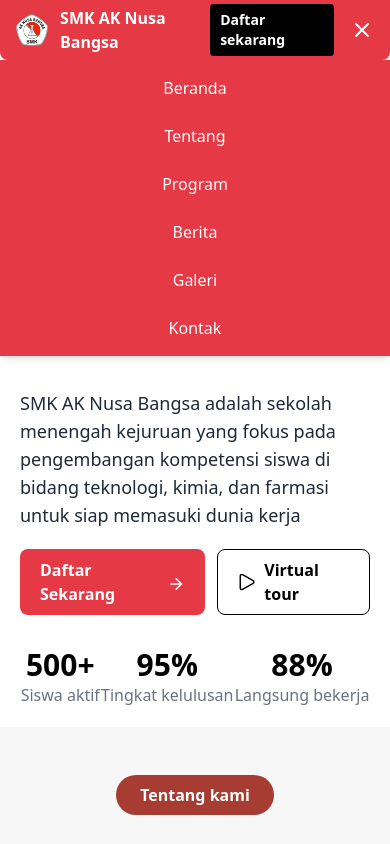
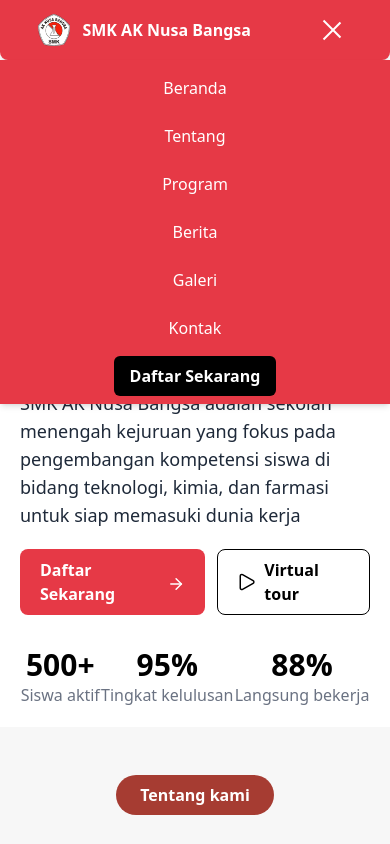
Before and after one commit to faturahaman/School-web-FE, a React (Vite) app: page / in a window 390 px wide. Both pictures are taken after a click on the button "Open menu". Shown: the top 844 px of the page. Built offline with nearby package versions, Linux system fonts and the light colour scheme.

Commit message:
animasiin dikit

```diff
--- a/src/components/Nav.jsx
+++ b/src/components/Nav.jsx
@@ -2,39 +2,111 @@
 import { useState } from "react";
 import { AlignJustify, X } from "lucide-react";
 
-function Nav() {
-  const [isOpen, setIsOpen] = useState(false);
+const customStyles = `
+  @keyframes slideDown {
+    from {
+      opacity: 0;
+      transform: translateY(-10px);
+    }
+    to {
+      opacity: 1;
+      transform: translateY(0);
+    }
+  }
 
-  return (
-    <nav className="fixed top-0 left-0 w-full z-50 flex md:justify-evenly justify-around flex-shrink-0 items-center h-15 bg-[#e63946] text-white rounded-b-lg shadow-md px-4 py-3">
-      <div className="flex gap-3 items-center">
-        <img src={aknb} alt="Logo AKNB" className="h-8 w-auto cursor-pointer" />
-        <h1 className="font-bold md:text-xl text-base">SMK AK Nusa Bangsa</h1>
-      </div>
+  @keyframes fadeInUp {
+    from {
+      opacity: 0;
+      transform: translateY(20px);
+    }
+    to {
+      opacity: 1;
+      transform: translateY(0);
+    }
+  }
 
-      <div className="hidden md:block">
-        <ul className="flex flex-col md:flex-row md:space-x-4 space-y-2 md:space-y-0 mt-4 md:mt-0 text-sm md:text-base">
-          {[
+  .animate-slide-down {
+    animation: slideDown 0.3s ease-out;
+    will-change: transform, opacity;
+  }
+
+  .animate-fade-in-up {
+    animation: fadeInUp 0.4s ease-out both;
+    will-change: transform, opacity;
+  }
+`;
+
+const NAV_ITEMS = [
   { href: "/", label: "Beranda" },
   { href: "/about", label: "Tentang" },
   { href: "/contact", label: "Program" },
   { href: "/berita", label: "Berita" },
   { href: "/galeri", label: "Galeri" },
   { href: "/kontak", label: "Kontak" },
-          ].map((item) => (
-            <li key={item.href}>
+];
+
+const NavItem = ({ href, label, onClick }) => (
+  <li>
     <a
-                href={item.href}
+      href={href}
+      onClick={onClick}
       className="group relative w-max inline-block"
     >
-                <span>{item.label}</span>
+      <span>{label}</span>
       <span className="absolute -bottom-1 left-0 w-0 h-0.5 bg-white transition-all duration-300 group-hover:w-full"></span>
     </a>
   </li>
-          ))}
-        </ul>
+);
+
+const MobileNavItem = ({ href, label, onClick, isButton = false }) => (
+  <li>
+    <a
+      href={href}
+      onClick={onClick}
+      className={`block px-4 py-2 transition-colors duration-200 ${
+        isButton
+          ? 'bg-black text-white rounded-md mx-4 text-center font-bold hover:bg-gray-800'
+          : 'hover:underline'
+      }`}
+    >
+      {label}
+    </a>
+  </li>
+);
+
+const AnimatedMenuButton = ({ isOpen, onClick }) => (
+  <button
+    className="md:hidden ml-4 p-2 rounded-md hover:bg-red-700 transition-colors duration-200"
+    onClick={onClick}
+    aria-label={isOpen ? "Close menu" : "Open menu"}
+    aria-expanded={isOpen}
+  >
+    <div className="w-6 h-5 flex flex-col justify-between items-center relative">
+      {/* atas */}
+      <span
+        className={`block h-0.5 w-6 bg-white will-change-transform transition-transform duration-300 ease-in-out ${
+          isOpen ? 'rotate-45 translate-y-2' : ''
+        }`}
+      ></span>
+
+      {/* tengah */}
+      <span
+        className={`block h-0.5 w-6 bg-white transition-opacity duration-300 ease-in-out ${
+          isOpen ? 'opacity-0' : 'opacity-100'
+        }`}
+      ></span>
+
+      {/* bawah */}
+      <span
+        className={`block h-0.5 w-6 bg-white will-change-transform transition-transform duration-300 ease-in-out ${
+          isOpen ? '-rotate-45 -translate-y-2' : ''
+        }`}
+      ></span>
     </div>
+  </button>
+);
 
+const RegisterButton = () => (
   <div className="relative inline-flex items-center justify-start overflow-hidden font-medium transition-all bg-black rounded group py-1.5 px-2.5 text-sm md:text-base">
     <span className="w-56 h-48 rounded bg-white absolute bottom-0 left-0 translate-x-full translate-y-full mb-9 ml-9 transition-all duration-500 ease-out group-hover:ml-0 group-hover:mb-32 group-hover:translate-x-0"></span>
     <a
@@ -44,38 +116,83 @@
       Daftar sekarang
     </a>
   </div>
+);
 
-      <button
-        className="md:hidden ml-4"
-        onClick={() => setIsOpen(!isOpen)}
+function Nav() {
+  const [isOpen, setIsOpen] = useState(false);
+
+  const toggleMenu = () => setIsOpen(!isOpen);
+  const closeMenu = () => setIsOpen(false);
+
+  return (
+    <>
+      <style>{customStyles}</style>
+      <nav className="fixed top-0 left-0 w-full z-50 flex md:justify-evenly justify-around flex-shrink-0 items-center h-15 bg-[#e63946] text-white rounded-b-lg shadow-md px-4 py-3">
+      {/* Logo Section */}
+      <div className="flex gap-3 items-center">
+        <img
+          src={aknb}
+          alt="Logo AKNB"
+          className="h-8 w-auto cursor-pointer"
+        />
+        <h1 className="font-bold md:text-xl text-base">
+          SMK AK Nusa Bangsa
+        </h1>
+      </div>
+
+      {/* Desktop Navigation */}
+      <div className="hidden md:block">
+        <ul className="flex flex-col md:flex-row md:space-x-4 space-y-2 md:space-y-0 mt-4 md:mt-0 text-sm md:text-base">
+          {NAV_ITEMS.map((item) => (
+            <NavItem
+              key={item.href}
+              href={item.href}
+              label={item.label}
+            />
+          ))}
+        </ul>
+      </div>
+
+      {/* Register Button - Desktop Only */}
+      <div className="hidden md:block">
+        <RegisterButton />
+      </div>
+      <AnimatedMenuButton isOpen={isOpen} onClick={toggleMenu} />
+
+      {/* Mobile Navigation */}
+      {isOpen && (
+        <div className="absolute top-full left-0 w-full bg-[#e63946] shadow-md md:hidden z-50 animate-slide-down">
+          <ul className="flex flex-col items-center py-2 space-y-2">
+            {NAV_ITEMS.map((item, index) => (
+              <div
+                key={item.href}
+                className="animate-fade-in-up w-full flex justify-center"
+                style={{ animationDelay: `${index * 50}ms` }}
               >
-        {isOpen ? <X /> : <AlignJustify />}
-      </button>
-
-      {isOpen && (
-        <div className="absolute top-full left-0 w-full bg-[#e63946] shadow-md md:hidden z-50">
-          <ul className="flex flex-col items-center py-2 space-y-2">
-            {[
-              { href: "/", label: "Beranda" },
-              { href: "/about", label: "Tentang" },
-              { href: "/contact", label: "Program" },
-              { href: "/berita", label: "Berita" },
-              { href: "/galeri", label: "Galeri" },
-              { href: "/kontak", label: "Kontak" },
-            ].map((item) => (
-              <li key={item.href}>
-                <a
+                <MobileNavItem
                   href={item.href}
-                  className="block px-4 py-2 hover:underline"
+                  label={item.label}
+                  onClick={closeMenu}
+                />
+              </div>
+            ))}
+            {/* Register Button for Mobile */}
+            <div
+              className="animate-fade-in-up w-full flex justify-center"
+              style={{ animationDelay: `${NAV_ITEMS.length * 50}ms` }}
             >
-                  {item.label}
-                </a>
-              </li>
-            ))}
+              <MobileNavItem
+                href="/daftar"
+                label="Daftar Sekarang"
+                onClick={closeMenu}
+                isButton={true}
+              />
+            </div>
           </ul>
         </div>
       )}
     </nav>
+    </>
   );
 }
 
```
Also changed, not shown: public/test1.png (added). Lines whose indentation alone changed are shown as unchanged.
